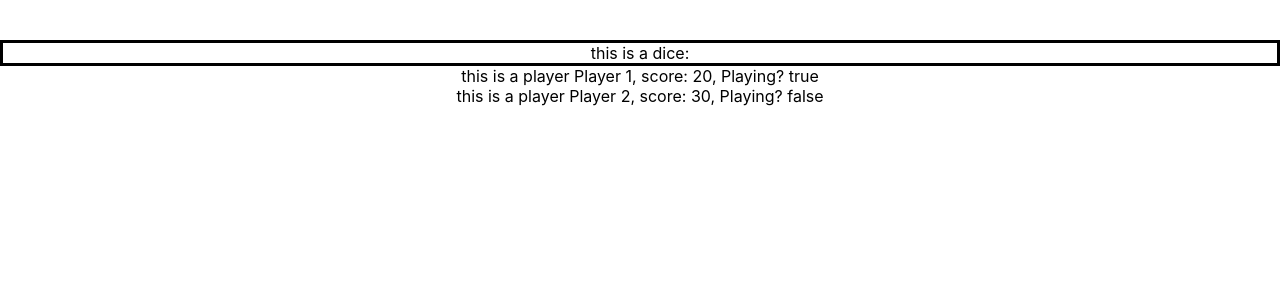
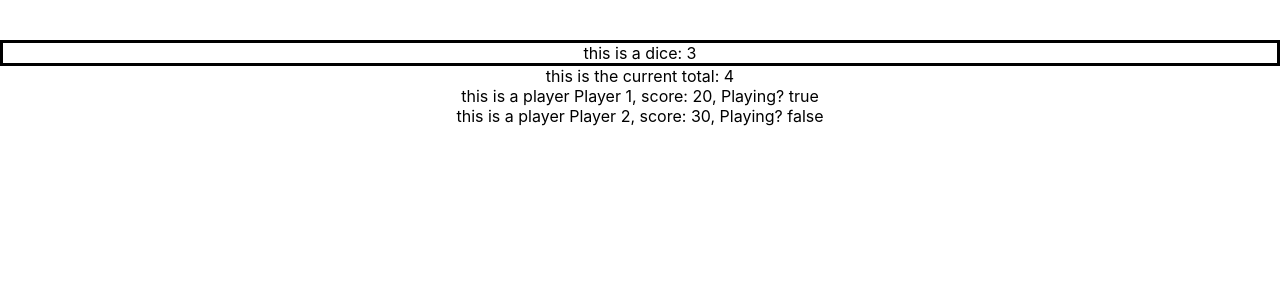
Before and after one commit to jhmccandless/capstone, a React (Create React App) app: page / in a window 1280 px wide. Shown: the top 300 px of the page. Built offline with nearby package versions, Linux system fonts and the light colour scheme.

Commit message:
reading all stats from the initial state on each components

```diff
--- a/src/App.jsx
+++ b/src/App.jsx
@@ -4,6 +4,7 @@ import store from "./store";
 import { Provider } from "react-redux";
 import DiceBox from "./components/DiceBox";
 import Player from "./components/Player";
+import CurrentTotal from "./components/CurrentTotal";
 
 function App() {
   return (
@@ -11,6 +12,7 @@ function App() {
       <div className="App">
         <header className="App-header"></header>
         <DiceBox />
+        <CurrentTotal />
         <Player whichPlayer="0" />
         <Player whichPlayer="1" />
       </div>
--- a/src/components/CurrentTotal.jsx
+++ b/src/components/CurrentTotal.jsx
@@ -1,5 +1,25 @@
 import React from "react";
+import { connect } from "react-redux";
 
-function CurrentTotal() {
-  return <>this is the current total</>;
+function CurrentTotal({ rollTotal }) {
+  return (
+    <>
+      <div>this is the current total: {rollTotal}</div>
+    </>
+  );
 }
+
+function mapStateToProps(state) {
+  return { rollTotal: state.turnInfo[1].currentTotal };
+}
+
+function mapDispatchToProps(dispatch) {
+  return {};
+}
+
+const connectedCurrentTotal = connect(
+  mapStateToProps,
+  mapDispatchToProps
+)(CurrentTotal);
+
+export default connectedCurrentTotal;
--- a/src/components/DiceBox.jsx
+++ b/src/components/DiceBox.jsx
@@ -1,11 +1,10 @@
-import React, { useState } from "react";
+import React from "react";
 import { connect } from "react-redux";
 import "../styling/DiceBox.css";
 
-function DiceBox() {
+function DiceBox({ diceRoll }) {
   function handleClick() {
-    let randomNum;
-    randomNum = Math.floor(Math.random() * 6) + 1;
+    // let randomNum = Math.floor(Math.random() * 6) + 1;
   }
 
   return (
@@ -16,13 +15,13 @@ function DiceBox() {
           handleClick();
         }}
       >
-        <div>this is a dice:</div>
+        <div>this is a dice: {diceRoll}</div>
       </div>
     </>
   );
 }
 function mapStateToProps(state) {
-  return {};
+  return { diceRoll: state.turnInfo[0].currentRoll };
 }
 function mapDispatchToProps(dispatch) {
   return {};
--- a/src/components/Player.jsx
+++ b/src/components/Player.jsx
@@ -1,4 +1,4 @@
-import React, { useState } from "react";
+import React from "react";
 import { connect } from "react-redux";
 
 function Player({ playerState, whichPlayer }) {
```
